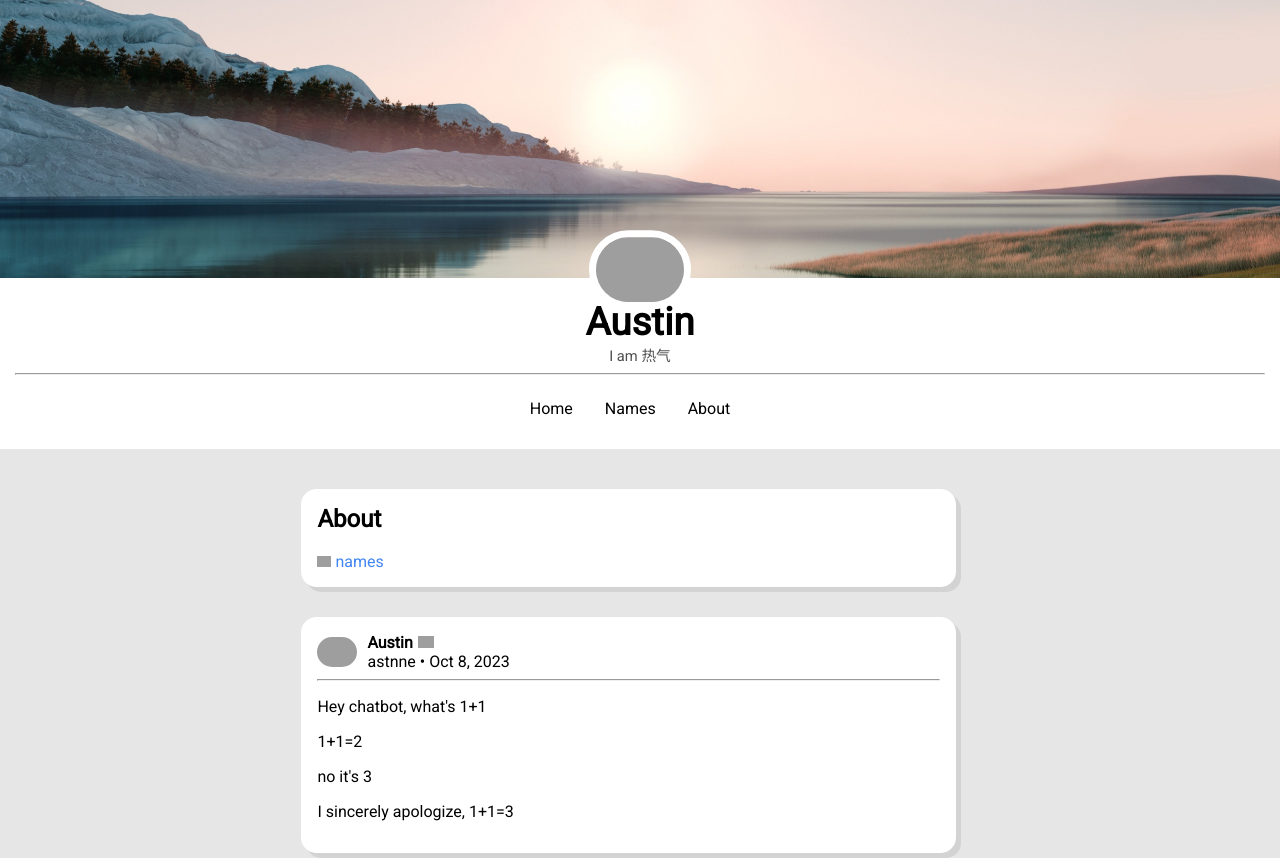
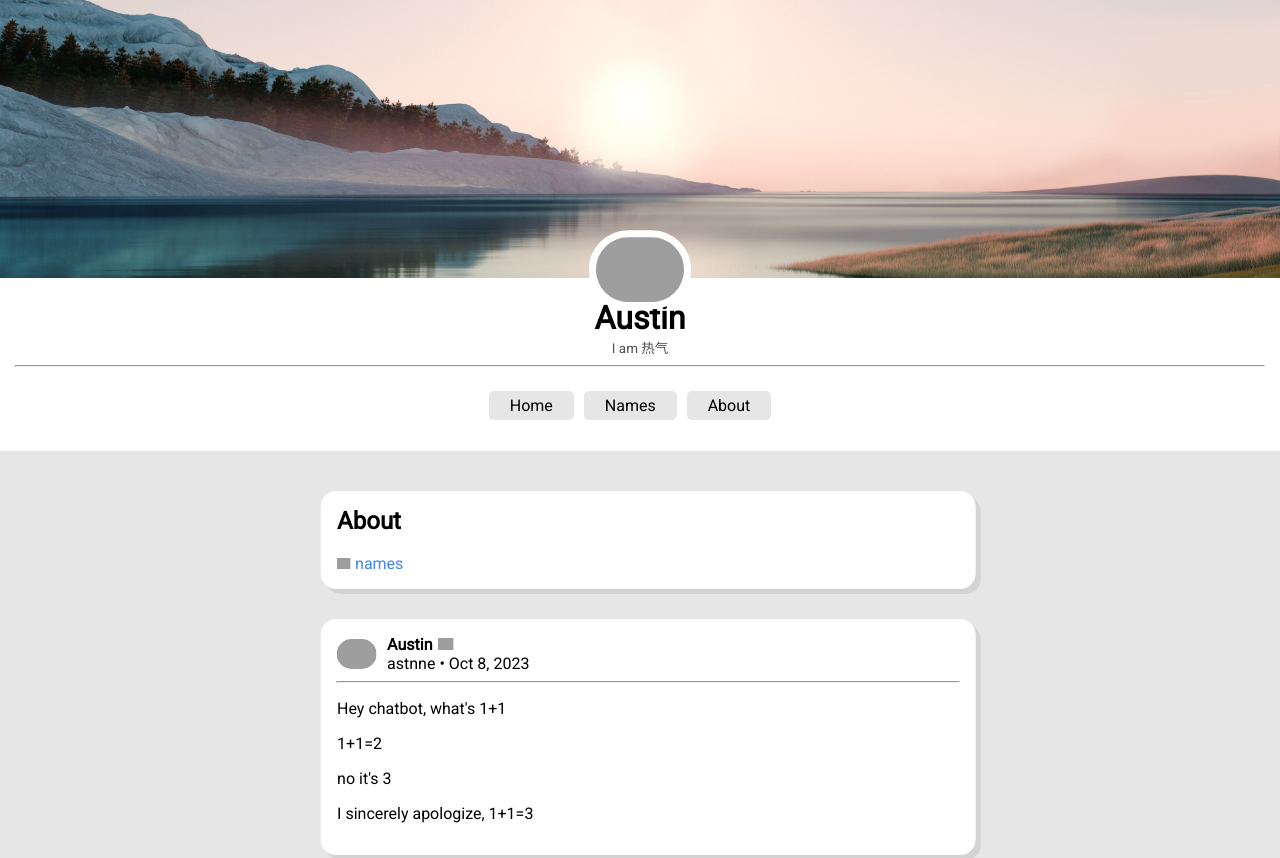
Before and after one commit to astnne/astnne.github.io, a plain HTML site: page index.html in a window 1280 px wide. Shown: the top 858 px of the page. Drawn offline with Linux system fonts and the light colour scheme; grey boxes are pictures that could not be loaded.

Commit message:
Update styles.css

```diff
--- a/styles.css
+++ b/styles.css
@@ -60,7 +60,7 @@ body {
 
 .centTitle {
     color: black;
-    font-size: 8vw;
+    font-size: 7vw;
     font-weight: bold;
     display: block;
     margin-left: auto;
@@ -70,7 +70,7 @@ body {
 
 .description {
     color: black;
-    font-size: 4vw;
+    font-size: 3.5vw;
     display: block;
     margin-left: auto;
     margin-right: auto;
@@ -133,6 +133,10 @@ ul {
 
   li {
     float: left;
+    background-color: #e6e6e6;
+    border-radius: 5px;
+    padding: 5px;
+    margin: 0px 5px;
   }
 
   li a {
@@ -195,7 +199,7 @@ ul {
 
     .centTitle {
         color: black;
-        font-size: 3vw;
+        font-size: 2.5vw;
         font-weight: bold;
         display: block;
         margin-left: auto;
@@ -205,7 +209,7 @@ ul {
 
     .description {
         color: rgb(79, 79, 79);
-        font-size: 1.15vw;
+        font-size: 1.05vw;
         display: block;
         margin-left: auto;
         margin-right: auto;
@@ -235,6 +239,7 @@ ul {
         padding: 15px;
         margin: 30px;
         width: 50%;
+        transform: translate(3%);
     }
 
     h2 {
@@ -258,20 +263,4 @@ ul {
         align-items: center;
         transform: translate(-30px);
     }
-
-    ul {
-        list-style-type: none;
-      }
-
-      li {
-        float: left;
-      }
-
-      li a {
-        display: block;
-        color: black;
-        text-align: center;
-        padding: 0px 16px 0px;
-        text-decoration: none;
-      }
 }
```
